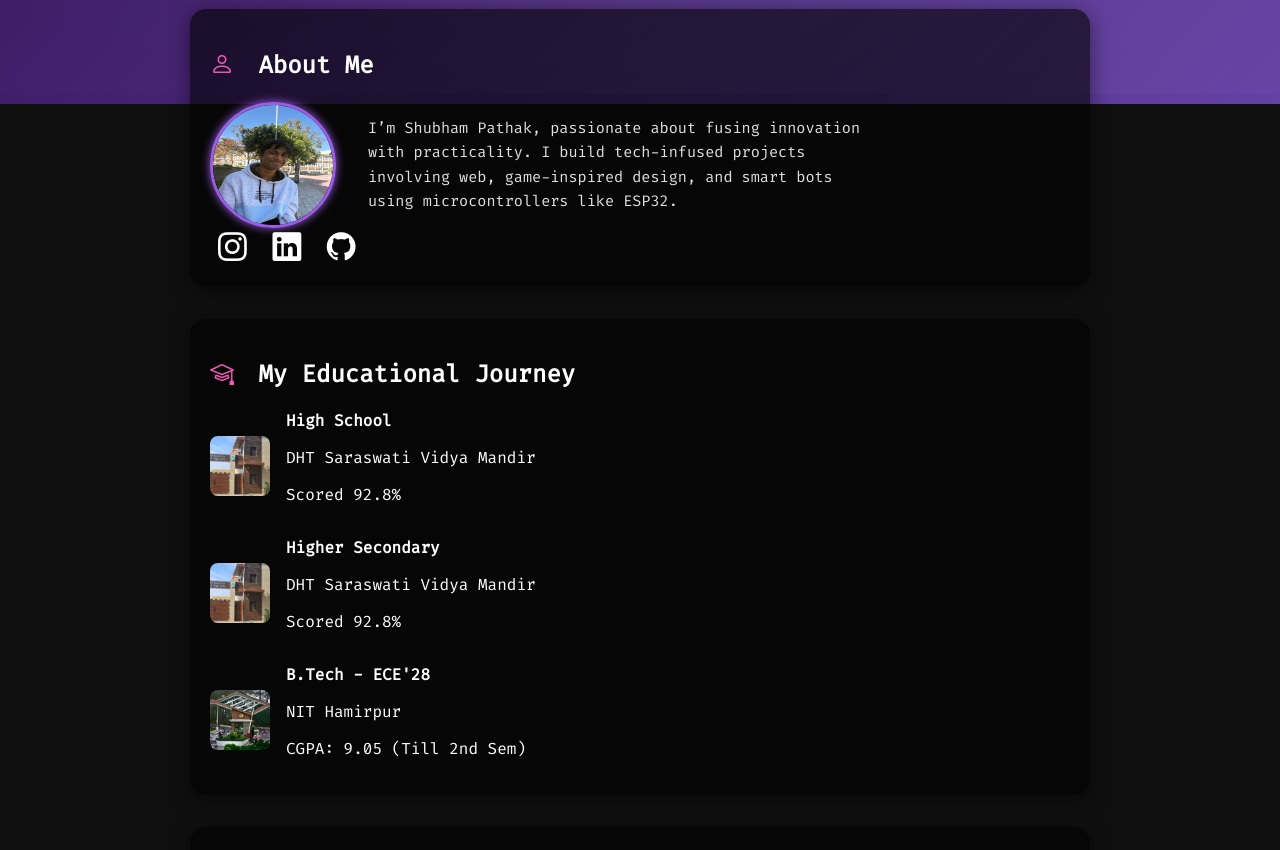
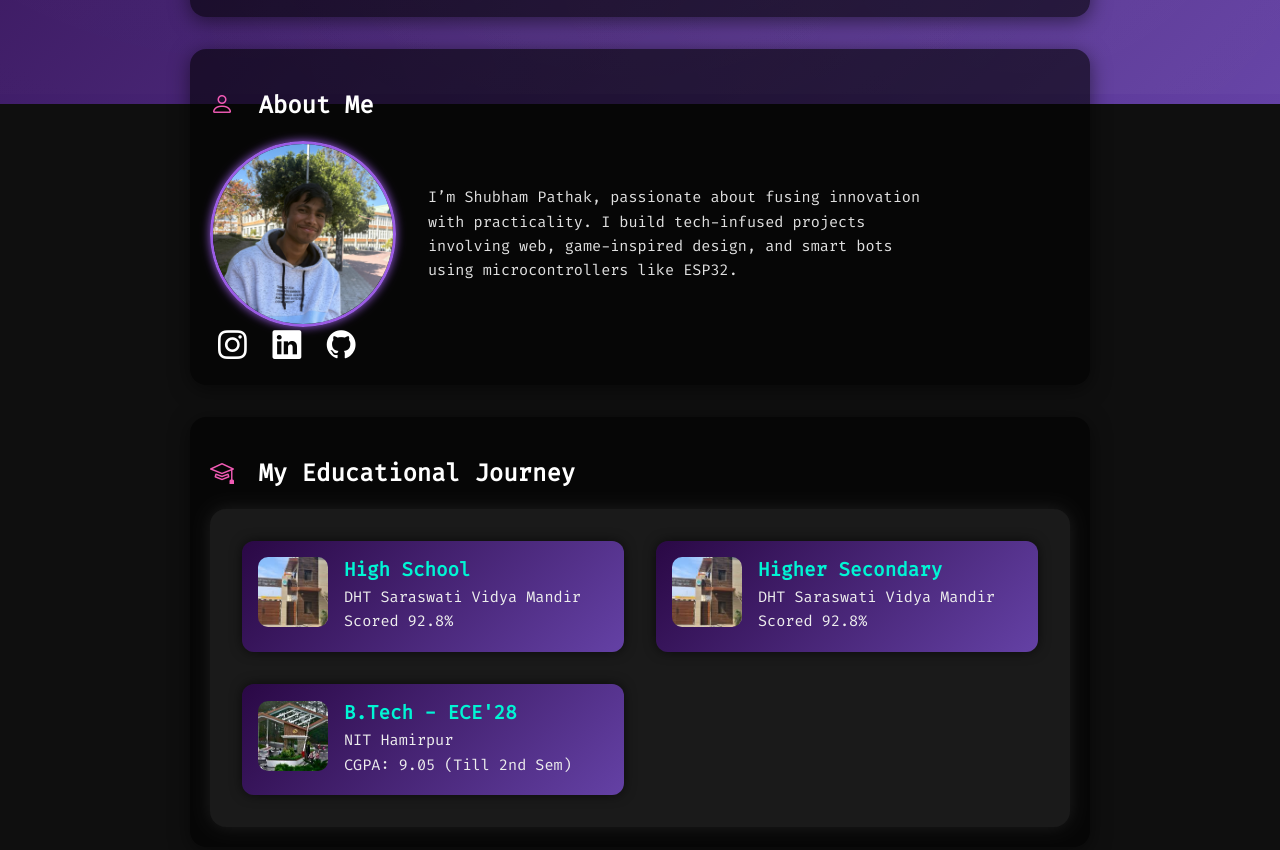
Before and after one commit to ShubhmPathak02/portfolio, a plain HTML site: page index.html in a window 1280 px wide. Shown: the part 696-1546 px from the top of the page. Drawn offline with nearby package versions, Linux system fonts and the light colour scheme.

Commit message:
style.css

```diff
--- a/style.css
+++ b/style.css
@@ -330,3 +330,75 @@ body {
     width: 100%;
   }
 }
+.hover-profile {
+  width: 180px !important;
+  height: 180px !important;
+  transition: transform 0.4s ease, box-shadow 0.4s ease;
+  border-radius: 50%;
+  border: 4px solid #9b5de5;
+}
+
+.hover-profile:hover {
+  transform: scale(1.08);
+  box-shadow: 0 0 20px #f15bb5;
+}
+
+.about-container {
+  display: flex;
+  align-items: center;
+  gap: 2rem;
+  flex-wrap: wrap;
+}
+
+.about-img {
+  width: 160px;
+  height: 160px;
+  object-fit: cover;
+  border-radius: 50%;
+  border: 4px solid #9b5de5;
+}
+
+/* Enhanced Educational Section */
+.enhanced-edu {
+  display: grid;
+  gap: 2rem;
+  grid-template-columns: repeat(auto-fit, minmax(250px, 1fr));
+  background: #1a1a1a;
+  padding: 2rem;
+  border-radius: 16px;
+  box-shadow: 0 0 20px rgba(255, 255, 255, 0.1);
+  margin-top: 1rem;
+}
+
+.enhanced-edu .edu-item {
+  background: linear-gradient(135deg, #2a0845, #6441a5);
+  border-radius: 12px;
+  padding: 1rem;
+  color: white;
+  box-shadow: 0 0 12px rgba(0, 0, 0, 0.6);
+  transition: transform 0.3s ease, box-shadow 0.3s ease;
+}
+
+.enhanced-edu .edu-item:hover {
+  transform: translateY(-5px) scale(1.03);
+  box-shadow: 0 0 18px #f15bb5;
+}
+
+.enhanced-edu .edu-item img {
+  width: 70px;
+  height: 70px;
+  border-radius: 10px;
+  object-fit: cover;
+  margin-bottom: 0.5rem;
+}
+
+.enhanced-edu .edu-item strong {
+  font-size: 1.2rem;
+  color: #00f5d4;
+}
+
+.enhanced-edu .edu-item p {
+  margin: 0.3rem 0;
+  font-size: 0.95rem;
+  color: #eeeeee;
+}
```
